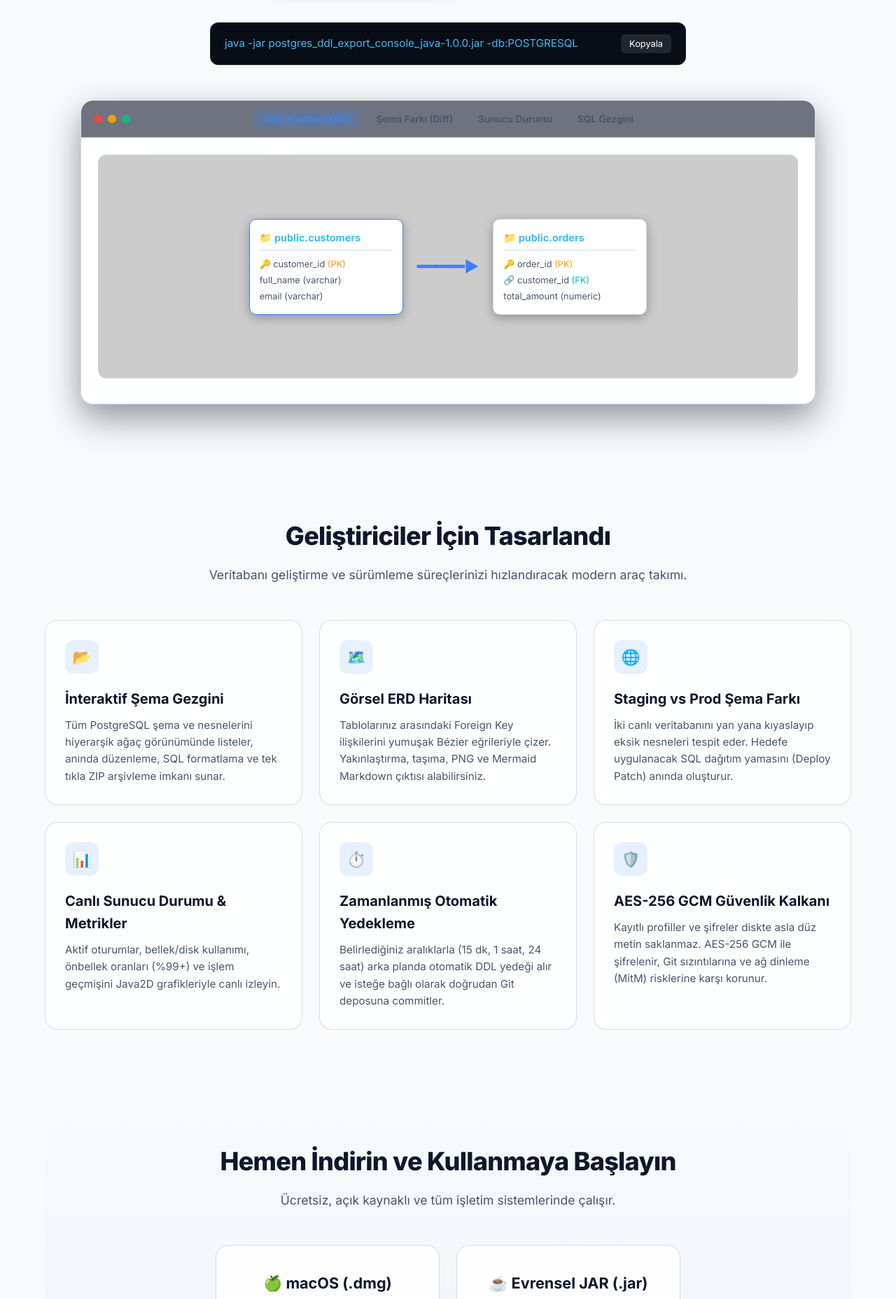
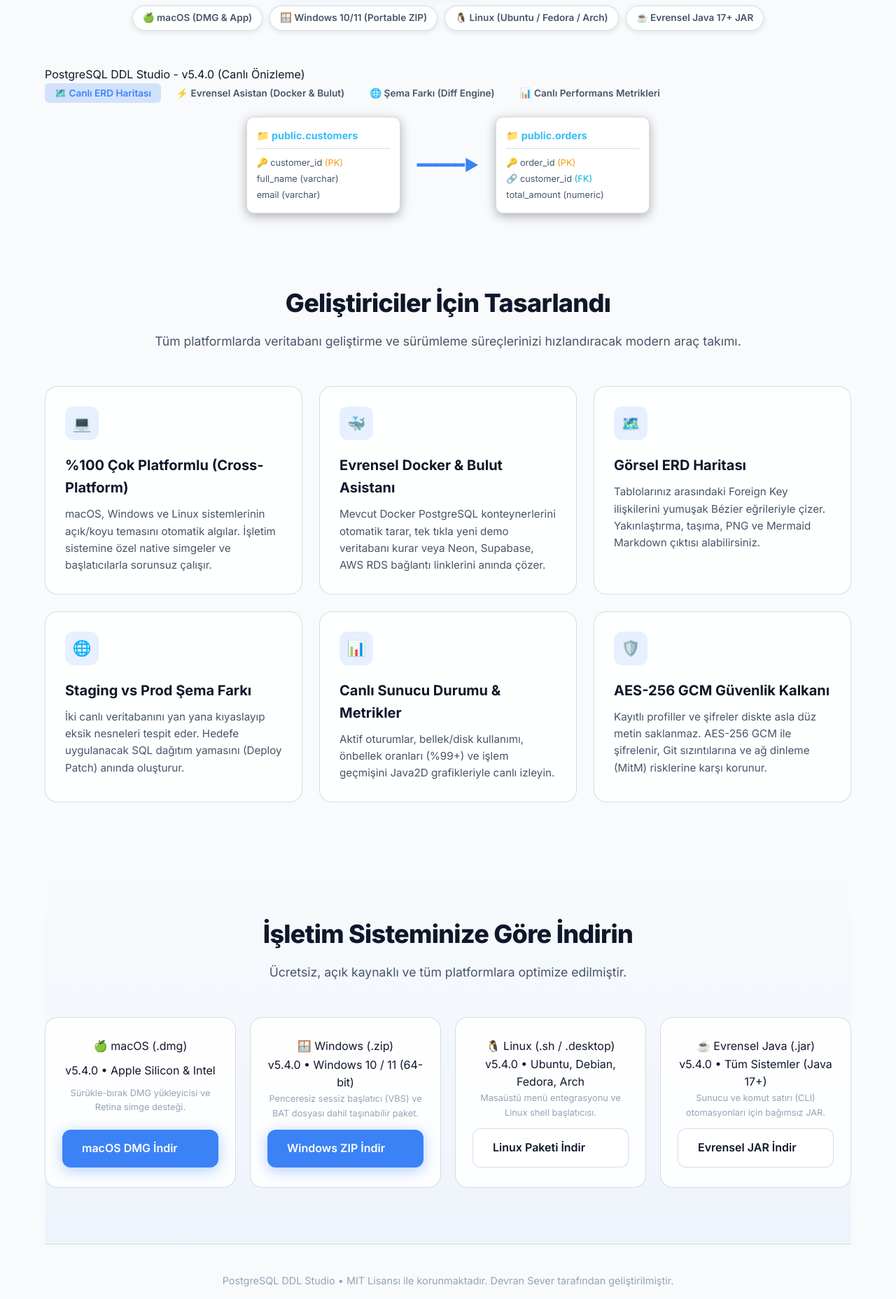
Before and after one commit to DevranTheDeveloper/postgres_ddl_export_studio_web, a plain HTML site: page index.html in a window 1280 px wide. Shown: the part 561-2418 px from the top of the page at 70% size. Drawn offline with Linux system fonts and the light colour scheme.

Commit message:
feat(web): update landing page for multi-platform support (macOS, Windows, Linux, JAR) and universal database hub

```diff
--- a/index.html
+++ b/index.html
@@ -3,8 +3,8 @@
 <head>
   <meta charset="UTF-8">
   <meta name="viewport" content="width=device-width, initial-scale=1.0">
-  <title>PostgreSQL DDL Studio - Profesyonel Veritabanı & Şema Yönetim Stüdyosu</title>
-  <meta name="description" content="PostgreSQL için interaktif şema gezgini, canlı ERD ilişki haritası, staging vs prod fark motoru, otomatik yedekleme ve canlı metrikler sunan profesyonel masaüstü stüdyo.">
+  <title>PostgreSQL DDL Studio - Çok Platformlu Veritabanı & Şema Yönetim Stüdyosu</title>
+  <meta name="description" content="macOS, Windows ve Linux için interaktif şema gezgini, canlı ERD ilişki haritası, staging vs prod fark motoru, evrensel Docker/Bulut asistanı ve canlı metrikler sunan profesyonel masaüstü stüdyo.">
   <link rel="icon" type="image/png" href="assets/logo.png">
   <link rel="preconnect" href="https://fonts.googleapis.com">
   <link rel="preconnect" href="https://fonts.gstatic.com" crossorigin>
@@ -34,58 +34,56 @@
     <!-- Hero Section -->
     <section class="hero">
       <div class="badge">
-        <span>v5.2.0 Kurumsal Sürüm Yayında</span>
+        <span>✨ v5.4.0 • macOS, Windows ve Linux İçin Çok Platformlu Sürüm Yayında</span>
       </div>
 
       <h1 class="hero-title">
         PostgreSQL Şema & DDL Yönetiminin <br>
-        <span class="grad-text">Yeni Nesil Stüdyosu</span>
+        <span class="grad-text">Evrensel Masaüstü Stüdyosu</span>
       </h1>
 
       <p class="hero-subtitle">
-        İnteraktif SQL gezgini, canlı ERD ilişki haritaları, Staging vs Production şema farkı (Diff) motoru, arka plan zamanlanmış yedekleme ve canlı sunucu performansı — hepsi tek bir modern masaüstü uygulamasında.
+        macOS, Windows ve Linux üzerinde sıfır yapılandırmayla çalışan interaktif SQL gezgini, canlı ERD ilişki haritaları, Staging vs Production şema farkı motoru ve tek tıkla Docker / Bulut asistanı.
       </p>
 
-      <div class="cta-group">
-        <a href="https://github.com/DevranTheDeveloper/postgres_ddl_export_console_java/releases/latest/download/PostgreSQL-DDL-Studio-5.2.0-macOS.dmg" class="btn-primary" id="downloadDmgBtn">
-          <svg width="20" height="20" viewBox="0 0 24 24" fill="currentColor"><path d="M18.71 19.5c-.83 1.24-1.71 2.45-3.05 2.47-1.34.03-1.77-.79-3.29-.79-1.53 0-2 .77-3.27.82-1.31.05-2.3-1.32-3.14-2.53C4.25 17 2.94 12.45 4.7 9.39c.87-1.52 2.43-2.48 4.12-2.51 1.28-.02 2.5.87 3.29.87.78 0 2.26-1.07 3.81-.91.65.03 2.47.26 3.64 1.98-.09.06-2.17 1.28-2.15 3.81.03 3.02 2.65 4.03 2.68 4.04-.03.07-.42 1.44-1.38 2.83M15.97 3.5c.61-.75 1.04-1.8 0.93-2.85-.9.04-2 .6-2.65 1.35-.58.66-1.09 1.73-.95 2.76 1.01.08 2.05-.51 2.67-1.26z"/></svg>
-          macOS İçin İndir (.dmg)
-        </a>
-        <a href="https://github.com/DevranTheDeveloper/postgres_ddl_export_console_java/releases/latest/download/postgres_ddl_export_console_java-1.0.0.jar" class="btn-secondary">
-          <svg width="20" height="20" viewBox="0 0 24 24" fill="none" stroke="currentColor" stroke-width="2"><path d="M21 15v4a2 2 0 0 1-2 2H5a2 2 0 0 1-2-2v-4"/><polyline points="7 10 12 15 17 10"/><line x1="12" y1="15" x2="12" y2="3"/></svg>
-          Evrensel JAR (.jar)
-        </a>
+      <div class="hero-cta-group">
+        <a href="#download" class="btn-primary">Hemen İndir (Çok Platformlu)</a>
+        <a href="https://github.com/DevranTheDeveloper/postgres_ddl_export_console_java" target="_blank" class="btn-secondary">GitHub Deposu ↗</a>
       </div>
 
-      <!-- Quick Run CLI Banner -->
-      <div class="cli-box">
-        <span class="cli-code">java -jar postgres_ddl_export_console_java-1.0.0.jar -db:POSTGRESQL</span>
-        <button id="copyCliBtn" class="copy-btn">Kopyala</button>
+      <!-- Live OS Compatibility Bar -->
+      <div class="platform-bar">
+        <span class="platform-pill">🍏 macOS (DMG & App)</span>
+        <span class="platform-pill">🪟 Windows 10/11 (Portable ZIP)</span>
+        <span class="platform-pill">🐧 Linux (Ubuntu / Fedora / Arch)</span>
+        <span class="platform-pill">☕ Evrensel Java 17+ JAR</span>
       </div>
     </section>
 
-    <!-- Interactive Mockup Section -->
-    <section class="mockup-container" id="mockup">
-      <div class="mockup-header">
-        <div class="mockup-dots">
-          <div class="dot dot-red"></div>
-          <div class="dot dot-yellow"></div>
-          <div class="dot dot-green"></div>
+    <!-- Interactive Mockup / Product Tour -->
+    <section class="mockup-section" id="mockup">
+      <div class="mockup-window">
+        <div class="window-header">
+          <div class="window-dots">
+            <span class="dot red"></span>
+            <span class="dot yellow"></span>
+            <span class="dot green"></span>
+          </div>
+          <div class="window-title">PostgreSQL DDL Studio - v5.4.0 (Canlı Önizleme)</div>
+          <div style="width: 50px;"></div>
         </div>
+
         <div class="mockup-tabs">
-          <button class="tab-btn active" data-tab="tab-erd">İlişki Haritası (ERD)</button>
-          <button class="tab-btn" data-tab="tab-diff">Şema Farkı (Diff)</button>
-          <button class="tab-btn" data-tab="tab-metrics">Sunucu Durumu</button>
-          <button class="tab-btn" data-tab="tab-schema">SQL Gezgini</button>
+          <button class="tab-btn active" data-target="tab-erd">🗺️ Canlı ERD Haritası</button>
+          <button class="tab-btn" data-target="tab-hub">⚡ Evrensel Asistan (Docker & Bulut)</button>
+          <button class="tab-btn" data-target="tab-diff">🌐 Şema Farkı (Diff Engine)</button>
+          <button class="tab-btn" data-target="tab-metrics">📊 Canlı Performans Metrikleri</button>
         </div>
-        <div style="width: 50px;"></div>
-      </div>
 
-      <div class="mockup-body">
         <!-- Tab 1: ERD -->
         <div class="tab-content active" id="tab-erd">
-          <div style="display: flex; gap: 20px; align-items: center; justify-content: center; min-height: 320px; background: rgba(0,0,0,0.2); border-radius: 12px; border: 1px dashed var(--border-color); padding: 30px;">
-            <div style="background: var(--bg-secondary); border: 1px solid var(--accent-blue); border-radius: 10px; padding: 14px; width: 220px; box-shadow: 0 4px 15px rgba(0,0,0,0.3);">
+          <div style="display: flex; gap: 24px; align-items: center; justify-content: center; padding: 20px 0; overflow-x: auto;">
+            <div style="background: var(--bg-secondary); border: 1px solid var(--border-color); border-radius: 10px; padding: 14px; width: 220px; box-shadow: 0 4px 15px rgba(0,0,0,0.3);">
               <div style="font-weight: 700; color: #38bdf8; font-size: 0.9rem; border-bottom: 1px solid var(--border-color); padding-bottom: 6px; margin-bottom: 8px;">📁 public.customers</div>
               <div style="font-size: 0.8rem; color: var(--text-secondary); line-height: 1.8;">
                 <div>🔑 customer_id <span style="color:#f59e0b;">(PK)</span></div>
@@ -107,7 +105,22 @@
           </div>
         </div>
 
-        <!-- Tab 2: Diff -->
+        <!-- Tab 2: Universal Hub -->
+        <div class="tab-content" id="tab-hub">
+          <div style="background: rgba(0,0,0,0.25); border-radius: 12px; padding: 20px; font-size: 0.9rem;">
+            <div style="color: #38bdf8; font-weight: bold; margin-bottom: 10px;">⚡ Tek Tıkla Bağlanabileceğiniz Servisler:</div>
+            <div style="display: grid; grid-template-columns: repeat(auto-fit, minmax(180px, 1fr)); gap: 10px; color: var(--text-secondary);">
+              <div style="background: var(--bg-secondary); padding: 10px; border-radius: 8px; border: 1px solid var(--border-color);">🐳 Docker Konteynerleri</div>
+              <div style="background: var(--bg-secondary); padding: 10px; border-radius: 8px; border: 1px solid var(--border-color);">⚡ Neon Serverless</div>
+              <div style="background: var(--bg-secondary); padding: 10px; border-radius: 8px; border: 1px solid var(--border-color);">⚡ Supabase PostgreSQL</div>
+              <div style="background: var(--bg-secondary); padding: 10px; border-radius: 8px; border: 1px solid var(--border-color);">⚡ AWS RDS & Aurora</div>
+              <div style="background: var(--bg-secondary); padding: 10px; border-radius: 8px; border: 1px solid var(--border-color);">⚡ Render / Railway</div>
+              <div style="background: var(--bg-secondary); padding: 10px; border-radius: 8px; border: 1px solid var(--border-color);">💻 Yerel Homebrew / Servis</div>
+            </div>
+          </div>
+        </div>
+
+        <!-- Tab 3: Diff -->
         <div class="tab-content" id="tab-diff">
           <div style="background: rgba(0,0,0,0.2); border-radius: 12px; padding: 24px; font-family: monospace; font-size: 0.9rem;">
             <div style="color: #10b981; margin-bottom: 8px;">+ CREATE TABLE public.payments (payment_id SERIAL PRIMARY KEY, amount NUMERIC);</div>
@@ -116,7 +129,7 @@
           </div>
         </div>
 
-        <!-- Tab 3: Metrics -->
+        <!-- Tab 4: Metrics -->
         <div class="tab-content" id="tab-metrics">
           <div style="display: grid; grid-template-columns: repeat(3, 1fr); gap: 16px;">
             <div style="background: var(--bg-secondary); padding: 18px; border-radius: 10px; border: 1px solid var(--border-color);">
@@ -133,17 +146,6 @@
             </div>
           </div>
         </div>
-
-        <!-- Tab 4: SQL -->
-        <div class="tab-content" id="tab-schema">
-          <div style="background: #090d16; padding: 20px; border-radius: 10px; font-family: monospace; font-size: 0.85rem; color: #f8fafc; line-height: 1.7;">
-            <span style="color: #6366f1;">CREATE TABLE</span> <span style="color: #38bdf8;">public.products</span> (<br>
-            &nbsp;&nbsp;product_id <span style="color: #f59e0b;">SERIAL PRIMARY KEY</span>,<br>
-            &nbsp;&nbsp;title <span style="color: #10b981;">VARCHAR(150) NOT NULL</span>,<br>
-            &nbsp;&nbsp;price <span style="color: #10b981;">NUMERIC(10, 2) NOT NULL</span><br>
-            );
-          </div>
-        </div>
       </div>
     </section>
 
@@ -151,14 +153,20 @@
     <section class="features-section" id="features">
       <div class="section-header">
         <h2 class="section-title">Geliştiriciler İçin Tasarlandı</h2>
-        <p class="section-subtitle">Veritabanı geliştirme ve sürümleme süreçlerinizi hızlandıracak modern araç takımı.</p>
+        <p class="section-subtitle">Tüm platformlarda veritabanı geliştirme ve sürümleme süreçlerinizi hızlandıracak modern araç takımı.</p>
       </div>
 
       <div class="features-grid">
         <div class="feature-card">
-          <div class="feature-icon-box">📂</div>
-          <h3 class="feature-title">İnteraktif Şema Gezgini</h3>
-          <p class="feature-desc">Tüm PostgreSQL şema ve nesnelerini hiyerarşik ağaç görünümünde listeler, anında düzenleme, SQL formatlama ve tek tıkla ZIP arşivleme imkanı sunar.</p>
+          <div class="feature-icon-box">💻</div>
+          <h3 class="feature-title">%100 Çok Platformlu (Cross-Platform)</h3>
+          <p class="feature-desc">macOS, Windows ve Linux sistemlerinin açık/koyu temasını otomatik algılar. İşletim sistemine özel native simgeler ve başlatıcılarla sorunsuz çalışır.</p>
+        </div>
+
+        <div class="feature-card">
+          <div class="feature-icon-box">🐳</div>
+          <h3 class="feature-title">Evrensel Docker & Bulut Asistanı</h3>
+          <p class="feature-desc">Mevcut Docker PostgreSQL konteynerlerini otomatik tarar, tek tıkla yeni demo veritabanı kurar veya Neon, Supabase, AWS RDS bağlantı linklerini anında çözer.</p>
         </div>
 
         <div class="feature-card">
@@ -180,12 +188,6 @@
         </div>
 
         <div class="feature-card">
-          <div class="feature-icon-box">⏱️</div>
-          <h3 class="feature-title">Zamanlanmış Otomatik Yedekleme</h3>
-          <p class="feature-desc">Belirlediğiniz aralıklarla (15 dk, 1 saat, 24 saat) arka planda otomatik DDL yedeği alır ve isteğe bağlı olarak doğrudan Git deposuna commitler.</p>
-        </div>
-
-        <div class="feature-card">
           <div class="feature-icon-box">🛡️</div>
           <h3 class="feature-title">AES-256 GCM Güvenlik Kalkanı</h3>
           <p class="feature-desc">Kayıtlı profiller ve şifreler diskte asla düz metin saklanmaz. AES-256 GCM ile şifrelenir, Git sızıntılarına ve ağ dinleme (MitM) risklerine karşı korunur.</p>
@@ -196,24 +198,48 @@
     <!-- Download Section -->
     <section class="download-section" id="download">
       <div class="section-header">
-        <h2 class="section-title">Hemen İndirin ve Kullanmaya Başlayın</h2>
-        <p class="section-subtitle">Ücretsiz, açık kaynaklı ve tüm işletim sistemlerinde çalışır.</p>
+        <h2 class="section-title">İşletim Sisteminize Göre İndirin</h2>
+        <p class="section-subtitle">Ücretsiz, açık kaynaklı ve tüm platformlara optimize edilmiştir.</p>
       </div>
 
       <div class="download-cards">
+        <!-- macOS -->
         <div class="download-card">
           <div class="dl-platform">🍏 macOS (.dmg)</div>
-          <div class="dl-version">v5.2.0 • Apple Silicon & Intel</div>
-          <a href="https://github.com/DevranTheDeveloper/postgres_ddl_export_console_java/releases/latest/download/PostgreSQL-DDL-Studio-5.2.0-macOS.dmg" class="btn-primary">
-            DMG İndir
+          <div class="dl-version">v5.4.0 • Apple Silicon & Intel</div>
+          <p style="font-size: 0.8rem; color: var(--text-muted); margin-bottom: 12px;">Sürükle-bırak DMG yükleyicisi ve Retina simge desteği.</p>
+          <a href="https://github.com/DevranTheDeveloper/postgres_ddl_export_console_java/releases/latest/download/PostgreSQL-DDL-Studio-5.4.0-macOS.dmg" class="btn-primary">
+            macOS DMG İndir
           </a>
         </div>
 
+        <!-- Windows -->
         <div class="download-card">
-          <div class="dl-platform">☕ Evrensel JAR (.jar)</div>
-          <div class="dl-version">v5.2.0 • Windows, Linux, Mac (Java 17+)</div>
+          <div class="dl-platform">🪟 Windows (.zip)</div>
+          <div class="dl-version">v5.4.0 • Windows 10 / 11 (64-bit)</div>
+          <p style="font-size: 0.8rem; color: var(--text-muted); margin-bottom: 12px;">Penceresiz sessiz başlatıcı (VBS) ve BAT dosyası dahil taşınabilir paket.</p>
+          <a href="https://github.com/DevranTheDeveloper/postgres_ddl_export_console_java/releases/latest/download/PostgreSQL-DDL-Studio-5.4.0-Windows.zip" class="btn-primary">
+            Windows ZIP İndir
+          </a>
+        </div>
+
+        <!-- Linux -->
+        <div class="download-card">
+          <div class="dl-platform">🐧 Linux (.sh / .desktop)</div>
+          <div class="dl-version">v5.4.0 • Ubuntu, Debian, Fedora, Arch</div>
+          <p style="font-size: 0.8rem; color: var(--text-muted); margin-bottom: 12px;">Masaüstü menü entegrasyonu ve Linux shell başlatıcısı.</p>
           <a href="https://github.com/DevranTheDeveloper/postgres_ddl_export_console_java/releases/latest/download/postgres_ddl_export_console_java-1.0.0.jar" class="btn-secondary">
-            JAR İndir
+            Linux Paketi İndir
+          </a>
+        </div>
+
+        <!-- Universal JAR -->
+        <div class="download-card">
+          <div class="dl-platform">☕ Evrensel Java (.jar)</div>
+          <div class="dl-version">v5.4.0 • Tüm Sistemler (Java 17+)</div>
+          <p style="font-size: 0.8rem; color: var(--text-muted); margin-bottom: 12px;">Sunucu ve komut satırı (CLI) otomasyonları için bağımsız JAR.</p>
+          <a href="https://github.com/DevranTheDeveloper/postgres_ddl_export_console_java/releases/latest/download/postgres_ddl_export_console_java-1.0.0.jar" class="btn-secondary">
+            Evrensel JAR İndir
           </a>
         </div>
       </div>
--- a/style.css
+++ b/style.css
@@ -417,54 +417,54 @@ body {
   background: linear-gradient(180deg, transparent 0%, rgba(59, 130, 246, 0.05) 100%);
 }
 
+
+
+/* Platform Bar */
+.platform-bar {
+  display: flex;
+  flex-wrap: wrap;
+  justify-content: center;
+  gap: 10px;
+  margin-top: 24px;
+}
+
+.platform-pill {
+  background: var(--bg-card);
+  border: 1px solid var(--border-color);
+  border-radius: 20px;
+  padding: 6px 14px;
+  font-size: 0.85rem;
+  font-weight: 600;
+  color: var(--text-secondary);
+  box-shadow: 0 2px 8px rgba(0, 0, 0, 0.1);
+  transition: all 0.2s ease;
+}
+
+.platform-pill:hover {
+  border-color: var(--accent-blue);
+  color: var(--text-primary);
+  transform: translateY(-2px);
+}
+
 .download-cards {
-  display: flex;
-  justify-content: center;
-  align-items: stretch;
-  gap: 24px;
-  flex-wrap: wrap;
+  display: grid;
+  grid-template-columns: repeat(auto-fit, minmax(250px, 1fr));
+  gap: 20px;
   margin-top: 40px;
+  width: 100%;
 }
 
 .download-card {
   background: var(--bg-card);
   border: 1px solid var(--border-color);
   border-radius: var(--radius-lg);
-  padding: 36px 32px;
-  width: 320px;
+  padding: 28px 24px;
   text-align: center;
   display: flex;
   flex-direction: column;
   justify-content: space-between;
   transition: all 0.25s ease;
-}
-
-.download-card:hover {
-  border-color: var(--accent-blue);
-  transform: translateY(-4px);
-}
-
-.dl-platform {
-  font-size: 1.35rem;
-  font-weight: 700;
-  margin-bottom: 8px;
-}
-
-.dl-version {
-  color: var(--text-muted);
-  font-size: 0.85rem;
-  min-height: 42px;
-  display: flex;
-  align-items: center;
-  justify-content: center;
-  margin-bottom: 24px;
-}
-
-.download-card .btn-primary,
-.download-card .btn-secondary {
-  margin-top: auto;
-  width: 100%;
-  justify-content: center;
+  width: auto;
 }
 
 /* Footer */
```
